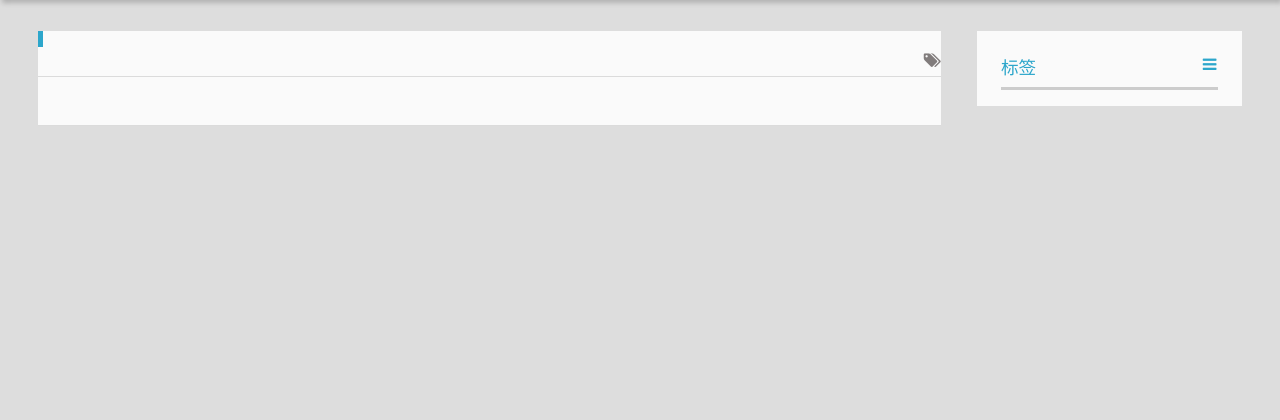
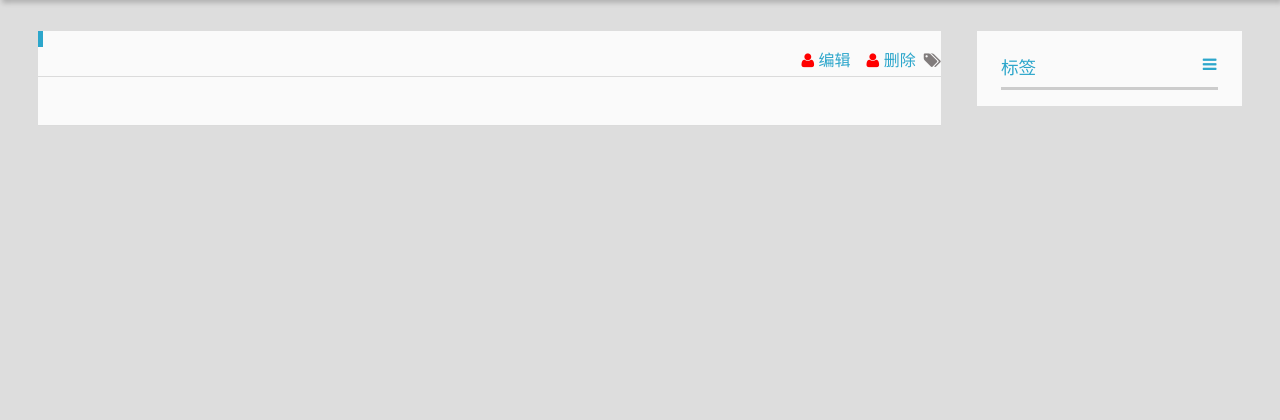
Before and after one commit to nullscc/flask_blog, a Flask app: template app/templates/post.html in a window 1280 px wide. Shown: the part 173-593 px from the top of the page. Run offline with Flask 2, Linux system fonts and the light colour scheme; the template is opened without the code that fills it: values that come from a table or form of the project are taken from there, others are empty; some libraries are stand-ins or nearby versions.

Commit message:
更改管理员图标样式

```diff
--- a/app/static/style.css
+++ b/app/static/style.css
@@ -985,7 +985,7 @@ article header.article-info >p.article-tag:before {
 }
 
 article header.article-info >p.article-admin {
-	padding: 0;
+	padding: 0 .5em;
 	text-align: right;
 	border-bottom: 1px solid #dbdbdb;
 }
@@ -998,6 +998,7 @@ article header.article-info >p.article-admin {
 }
 
 article header.article-info >p.article-admin:before {
+	color: red;
 	font-family: "FontAwesome";
 	font-size: 100%;
 	content: "\f007";
--- a/app/templates/_post.html
+++ b/app/templates/_post.html
@@ -8,19 +8,17 @@
   <!--<p class="article-time">
     <time datetime="2016-12-07T13:09:00.000Z" itemprop="datePublished"> 发表于 2016-12-07</time>
     -->
-    <p class="article-tag" class="article-category-link">
+    <p class="article-tag">
   {% for tag in post.tags %}
   <a class="article-category-link" href="/tags/{{tag.name}}">{{tag.name}}</a>
   {% endfor %}
     </p>
-    {% if current_user.is_administrator() %}
     <p class="article-admin">
     <a href="{{ url_for('main.del_post', permalink=post.permalink) }}">删除</a>
     </p>
     <p class="article-admin">
     <a href="{{ url_for('main.edit', permalink=post.permalink) }}">编辑</a>
     </p>
-    {% endif %}
 </header>
 	<div class="article-content">
 
```
